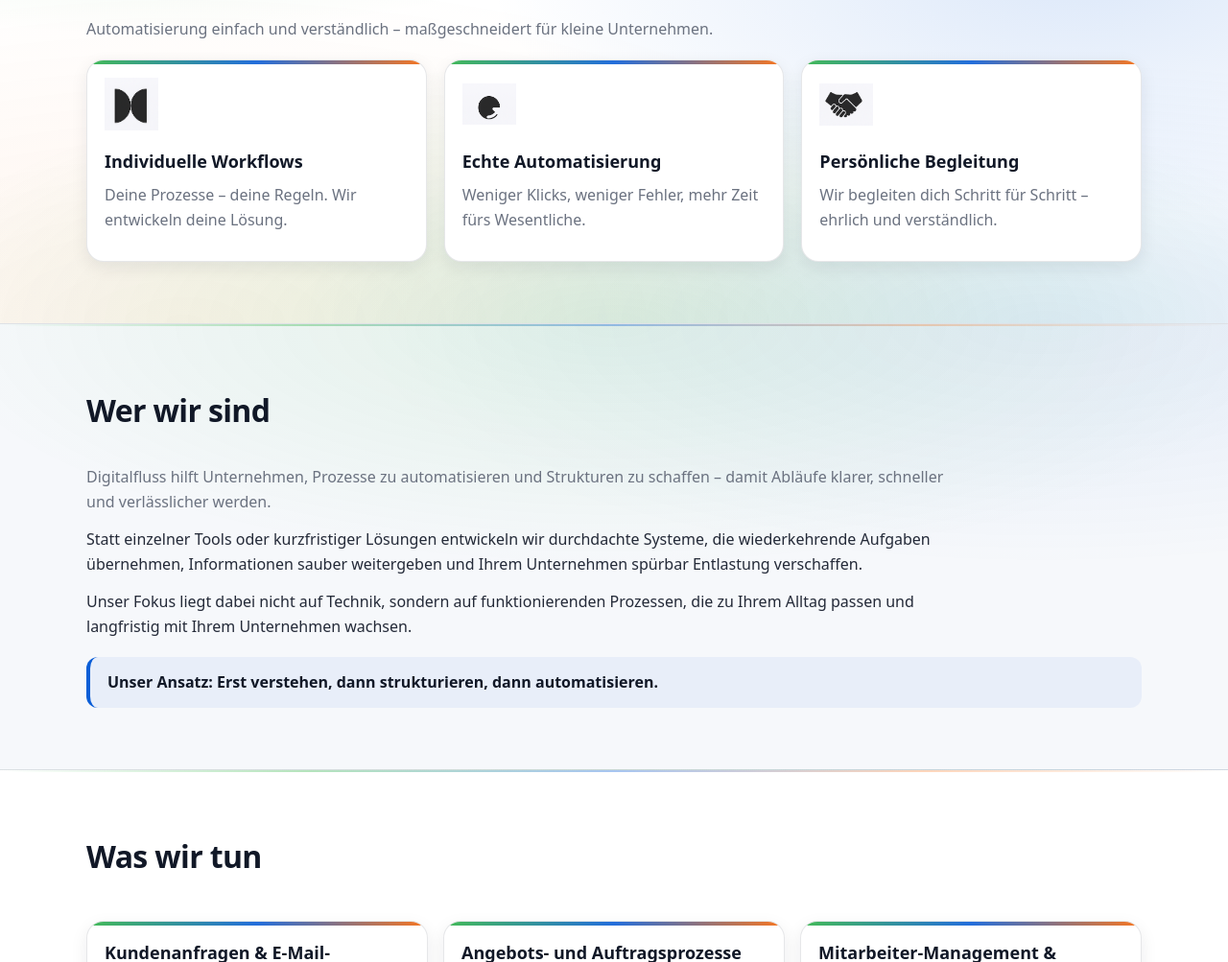
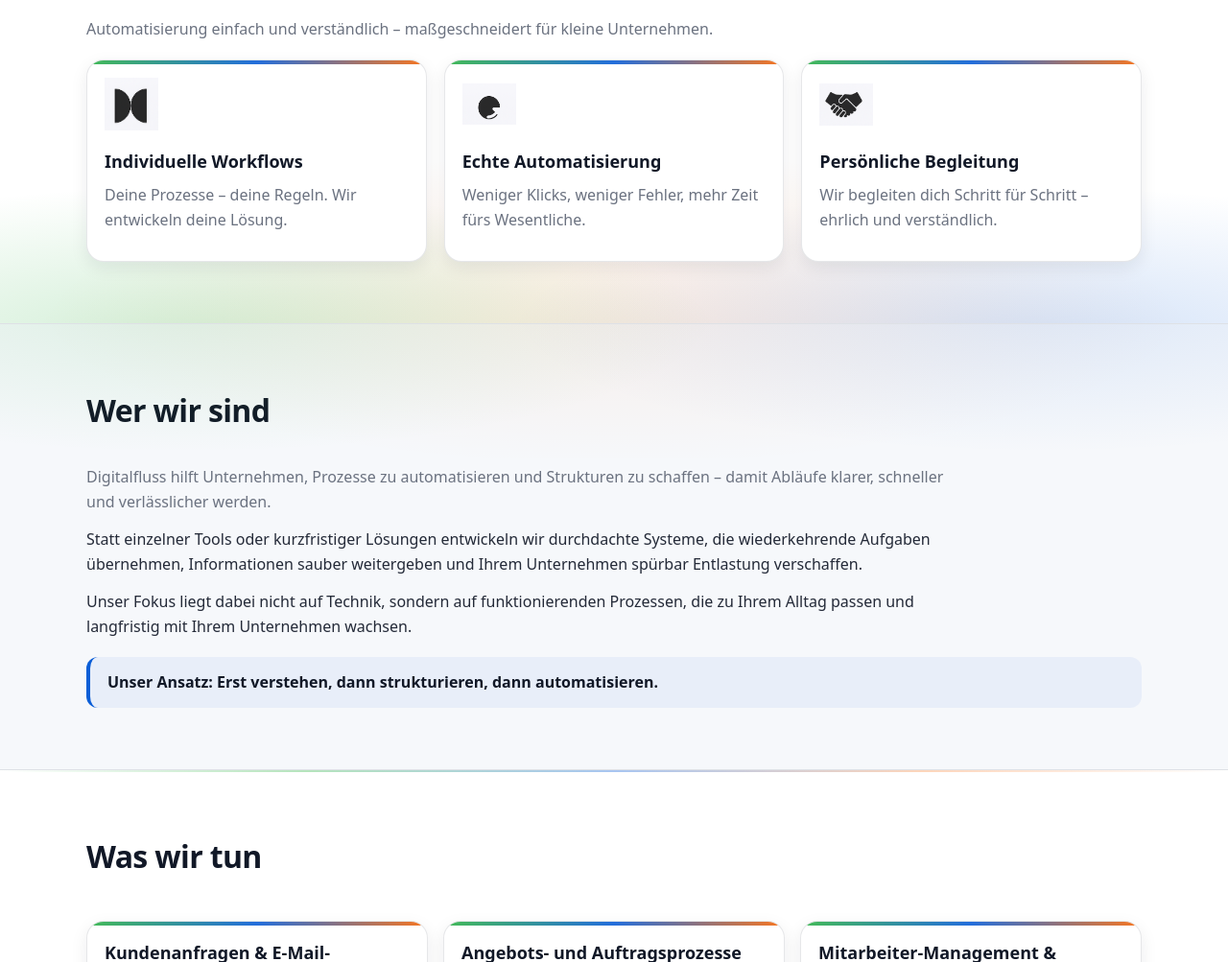
Before and after one commit to digitalfluss/digitalfluss, a website: page index.html in a window 1280 px wide. Shown: the part 511-1514 px from the top of the page at 96% size. Drawn offline with Linux system fonts and the light colour scheme.

Commit message:
Update style.css

```diff
--- a/style.css
+++ b/style.css
@@ -973,3 +973,63 @@ h2::before{
     radial-gradient(1200px 420px at 85% 0%, rgba(11,94,215,0.08), transparent 60%),
     var(--bg-soft) !important;
 }
+/* =========================================================
+   FLOW FIX v2 – Verlauf soll in #warum U N T E N starten
+   (oben neutral, unten farbig -> Übergang zu #wer-wir-sind)
+   ========================================================= */
+
+/* 1) #warum oben neutral machen (Body-Gradient dort "ausblenden") */
+#warum{
+  background: var(--bg) !important;
+}
+
+/* 2) Verlauf NUR unten reinlegen (Pseudo-Overlay) */
+#warum::after{
+  content:"";
+  position:absolute;
+  left:0;
+  right:0;
+  bottom:-1px;
+  height: 180px;                 /* Höhe des "Bottom-Gradients" */
+  pointer-events:none;
+  background:
+    radial-gradient(900px 260px at 15% 110%, rgba(47,179,68,0.22), transparent 62%),
+    radial-gradient(900px 260px at 85% 110%, rgba(11,94,215,0.18), transparent 62%),
+    radial-gradient(900px 320px at 50% 120%, rgba(247,103,7,0.14), transparent 68%);
+}
+
+/* 3) Damit der Overlay hinter Content bleibt */
+#warum{
+  position: relative;
+  overflow: hidden;
+}
+#warum .container{
+  position: relative;
+  z-index: 1;
+}
+
+/* 4) #wer-wir-sind: oben den Anschluss schaffen */
+#wer-wir-sind{
+  background: var(--bg-soft) !important;
+  position: relative;
+  overflow: hidden;
+}
+
+#wer-wir-sind::after{
+  content:"";
+  position:absolute;
+  left:0;
+  right:0;
+  top:-1px;
+  height: 140px;
+  pointer-events:none;
+  background:
+    radial-gradient(900px 240px at 15% -10%, rgba(47,179,68,0.12), transparent 62%),
+    radial-gradient(900px 240px at 85% -10%, rgba(11,94,215,0.10), transparent 62%),
+    radial-gradient(900px 260px at 50% -20%, rgba(247,103,7,0.08), transparent 68%);
+}
+
+/* 5) Optional: Trenner-Linie zwischen den beiden Sections entfernen */
+#wer-wir-sind::before{
+  display:none !important;
+}
```
